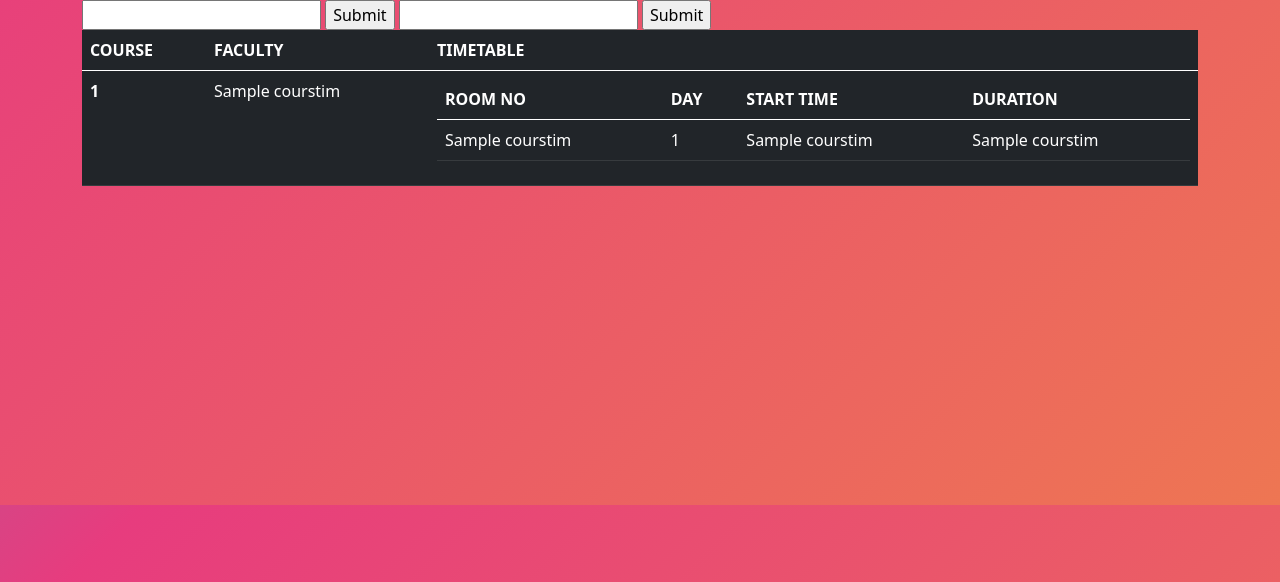
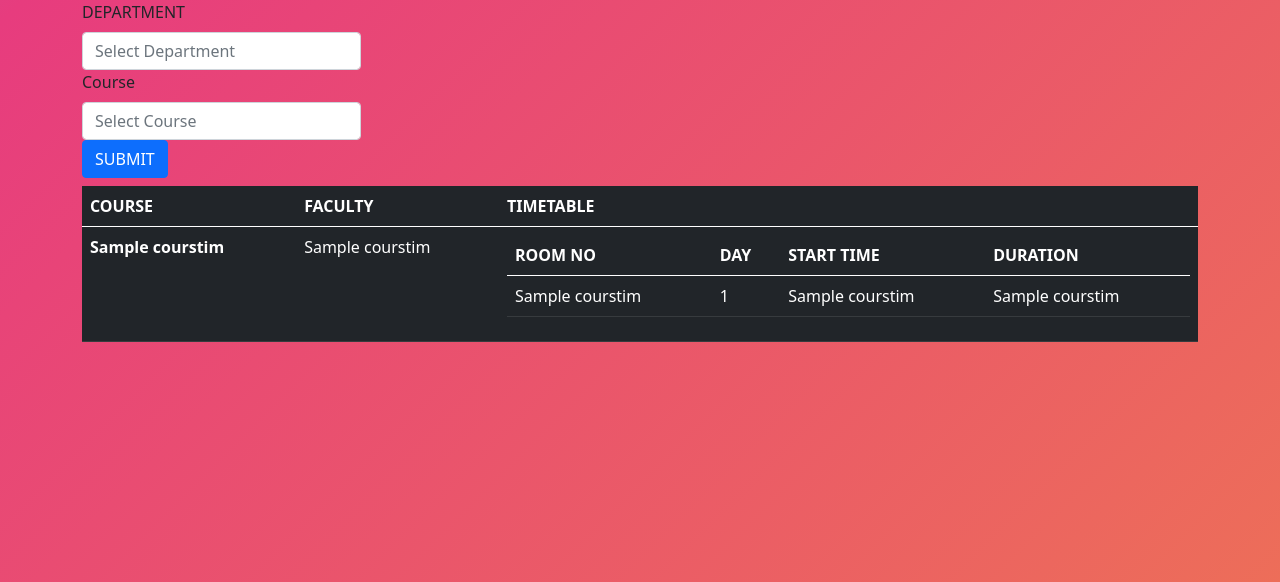
Before and after one commit to Sreekara-Madyastha/Faculty-Info, a Flask app: template templates/timetable.html in a window 1280 px wide. Shown: the top 582 px of the page. Run offline with Flask 2, Linux system fonts and the light colour scheme; the template is opened without the code that fills it: most values are stand-ins (such as "Sample title", 1, 10 or a date in 2020); parts of the project's set-up code (start-up, migrations or seed data) failed here and were passed over; some libraries are stand-ins or nearby versions.

Commit message:
Update timetable.html

```diff
--- a/templates/timetable.html
+++ b/templates/timetable.html
@@ -16,21 +16,28 @@
     <body>
       <div class="container">
         <form action="/coursesearch" method="post" >
-                <input list="departments" name="deps">
-                <datalist id="departments">
-                  {% for i in departments %}
-                    <option value="{{ i[0] }}">{{i[0]}}</option>
-                  {% endfor %}
-                </datalist>
+            <div class="col-md-3">
+                <label for="dep" class="form-label">DEPARTMENT</label>
+                <input list="departments" name="depforcourse" placeholder="Select Department" class="form-control" id="dep1">
+            </div>
+            <div class="col-md-3">
+                <label for="dep" class="form-label">Course</label>
+                <input list="courselist" name="selected_course" placeholder="Select Course" class="form-control" id="dep2" autocomplete="off">
+            </div>
+            <div class="col-12">
+                <button type="submit" class="btn btn-primary">SUBMIT</button>
+            </div>
+            <!-- <input name="depforcourse" list="departments">
             <input type="submit">
-                <input name="selected_course" list="courselist" >
+            <input name="selected_course" list="courselist"> -->
             <datalist id="courselist">
-                  {% for i in c %}
+              {% for i in coursesel %}
                   <option value="{{i[0]}}">{{ i[0] }}</option>
               {% endfor %}
             </datalist>
-                <input type="submit">
+            <!-- <input type="submit"> -->
         </form>
+        <h3>{{message}}</h3>
         {% if courstim!=NULL %}
         <table class="table table-dark table">
           <thead>
@@ -42,7 +49,7 @@
           </thead>
           <tbody>
             <tr>
-                  <th scope="row">{{ courstim[0][0] }}</th>
+              <th scope="row">{{ courstim[0][5] }}</th>
                   <td>{{ courstim[0][4] }}</td>
                   <td>
                     <table class="table table-dark table">
@@ -72,5 +79,25 @@
           </tbody>
         </table>
         {% endif %}
+    </div>
+    </div>
+    <script>
+      document.getElementById('dep1').onchange = function(){
+          department = document.getElementById('dep1').value;
+
+          fetch('/dept1/' + department).then(function(response){
+
+              response.json().then(function(data){
+                  //  console.table(data)
+                  let Html =' ';
+                  for( let dept of data.depts){
+                      Html+='<option value="' + dept.id + '">';
+                  }
+
+                  document.getElementById('courselist').innerHTML = Html;
+              });
+          });
+      }
+  </script>
     </body>
 </html>
```
Lines whose indentation alone changed are shown as unchanged.
